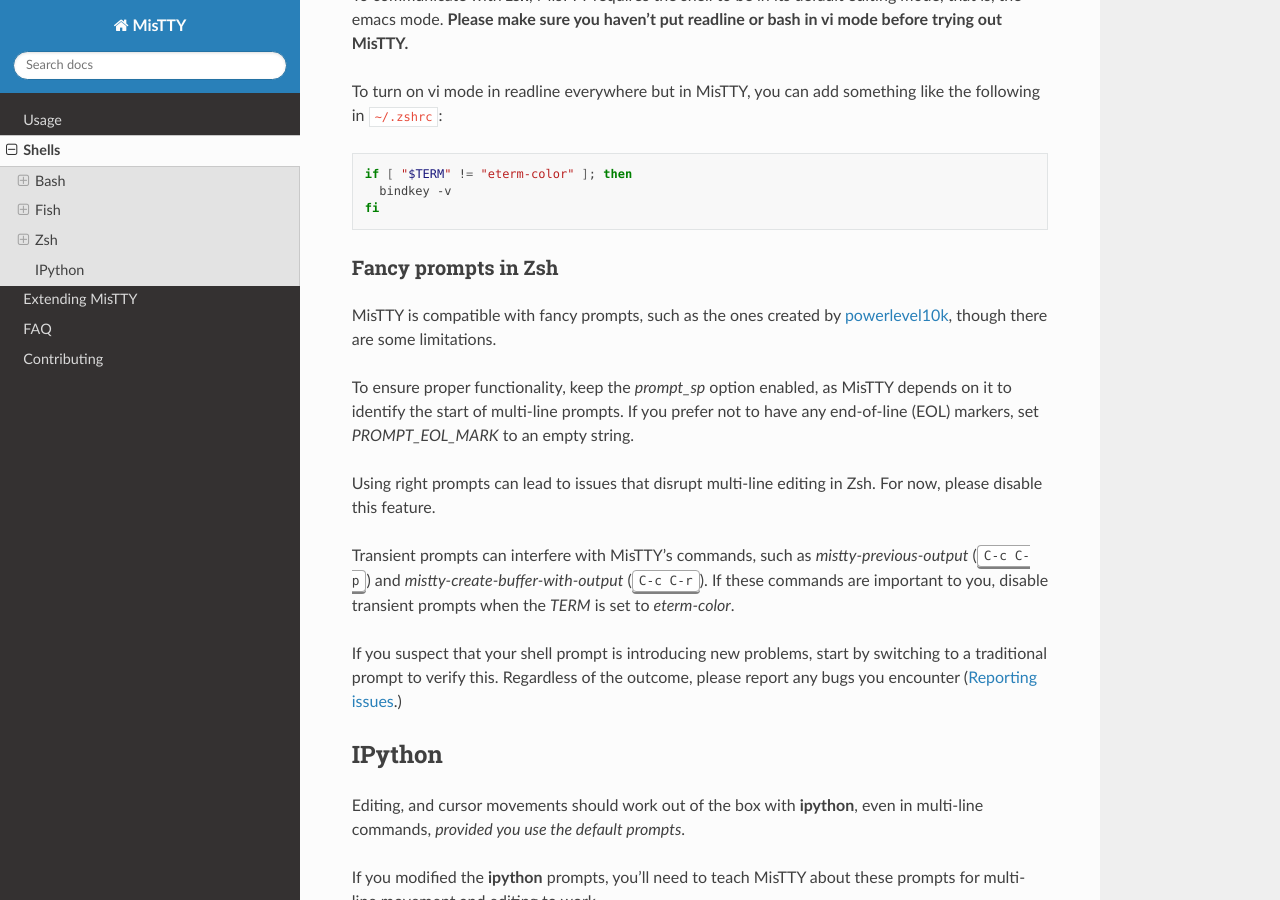
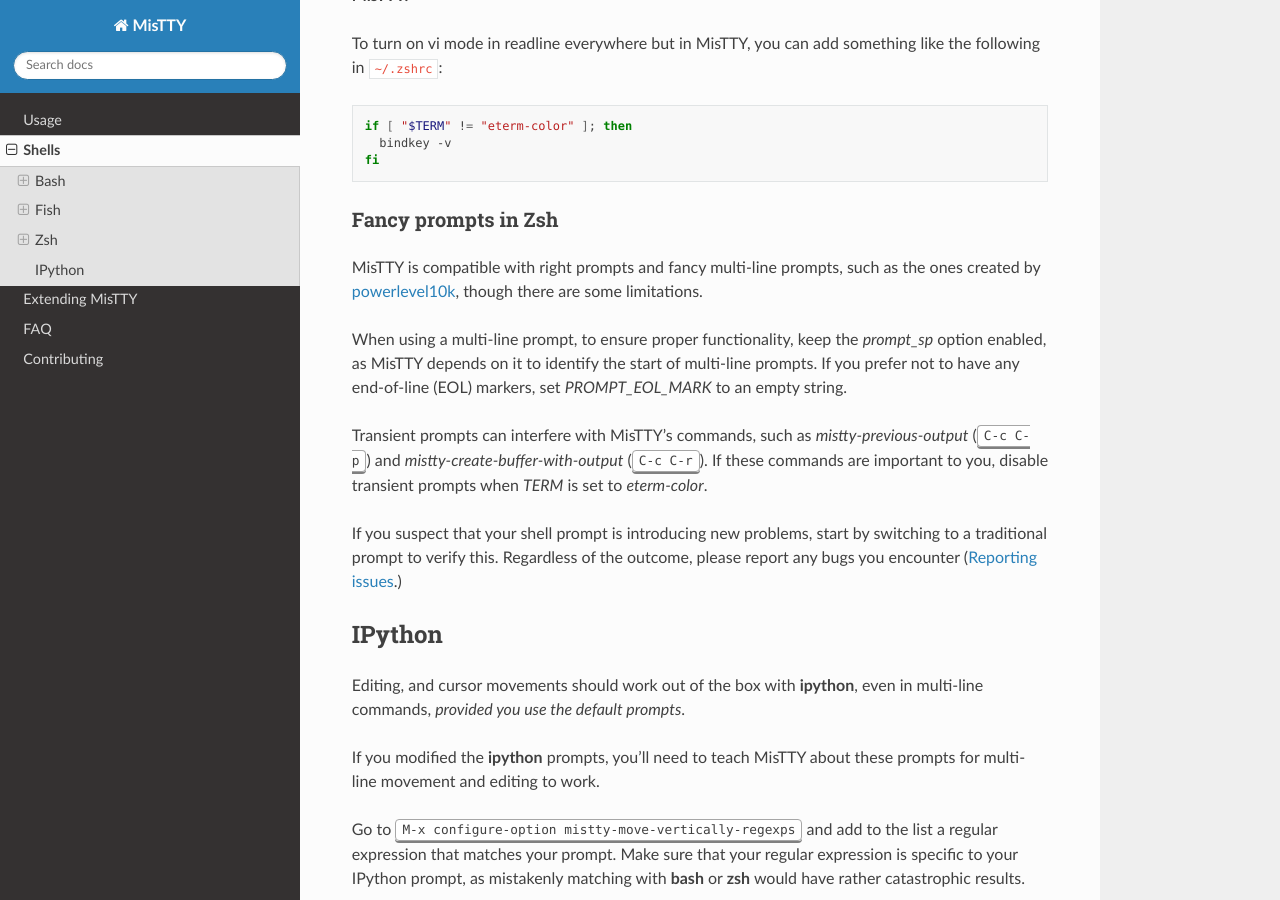
Before and after one commit to szermatt/mistty, a Sphinx documentation site: the page built from docs/source/shells.rst, in a window 1280 px wide and 900 px high, scrolled down 5643 px. Built offline with Sphinx 7.4.7 and the Read the Docs theme 3.1.0, drawn with Linux system fonts in a browser that asks for light colours; some of the changed text lies outside the part shown.

Commit message:
docs: Right prompts and Zsh
Remove mentions of right prompt issues with Zsh and Fish; they should
now work.

Issue #36

```diff
--- a/docs/source/shells.rst
+++ b/docs/source/shells.rst
@@ -237,9 +237,7 @@
 ^^^^^^^^^^^^^^^^^^^^^
 
 MisTTY is known to work with powerline-shell prompts or `Tide, on Fish
-<https://github.com/IlanCosman/tide>`_. This includes right prompts,
-for the most part - though there might be temporary artifacts and
-troublesome corner cases left.
+<https://github.com/IlanCosman/tide>`_, including right prompts.
 
 If you suspect your shell prompt is causing issues, please first try
 setting a traditional prompt to confirm, then, whatever the outcome,
@@ -327,23 +325,21 @@
 Fancy prompts in Zsh
 ^^^^^^^^^^^^^^^^^^^^
 
-MisTTY is compatible with fancy prompts, such as the ones created by
-`powerlevel10k <https://github.com/romkatv/powerlevel10k>`_, though
-there are some limitations.
+MisTTY is compatible with right prompts and fancy multi-line prompts,
+such as the ones created by `powerlevel10k
+<https://github.com/romkatv/powerlevel10k>`_, though there are some
+limitations.
 
-To ensure proper functionality, keep the `prompt_sp` option enabled,
-as MisTTY depends on it to identify the start of multi-line prompts.
-If you prefer not to have any end-of-line (EOL) markers, set
-`PROMPT_EOL_MARK` to an empty string.
-
-Using right prompts can lead to issues that disrupt multi-line editing
-in Zsh. For now, please disable this feature.
+When using a multi-line prompt, to ensure proper functionality, keep
+the `prompt_sp` option enabled, as MisTTY depends on it to identify
+the start of multi-line prompts. If you prefer not to have any
+end-of-line (EOL) markers, set `PROMPT_EOL_MARK` to an empty string.
 
 Transient prompts can interfere with MisTTY's commands, such as
 `mistty-previous-output` (:kbd:`C-c C-p`) and
 `mistty-create-buffer-with-output` (:kbd:`C-c C-r`). If these commands
-are important to you, disable transient prompts when the `TERM` is set
-to `eterm-color`.
+are important to you, disable transient prompts when `TERM` is set to
+`eterm-color`.
 
 If you suspect that your shell prompt is introducing new problems,
 start by switching to a traditional prompt to verify this. Regardless
```
Also changed, not shown: 1 other file.
